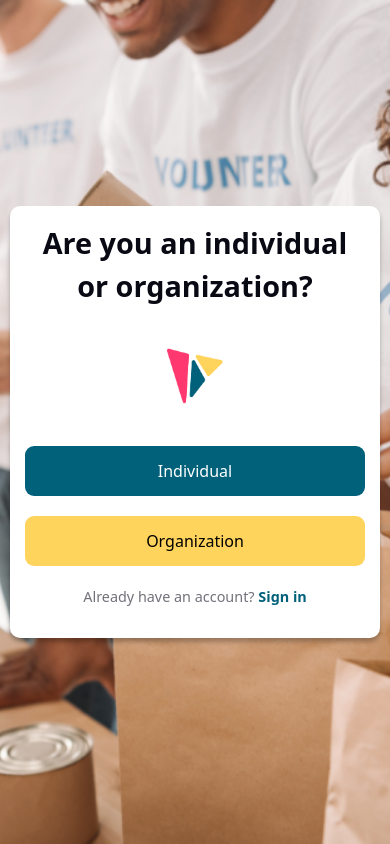
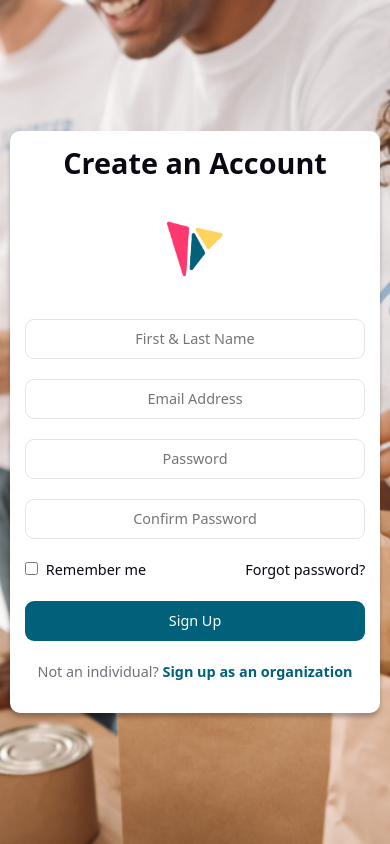
Before and after one commit to AtriaCoop/townhall-frontend, a Next.js app: page / in a window 390 px wide. Both pictures are taken after a click on the button "Individual". Built offline with nearby package versions, Linux system fonts and the light colour scheme.

Commit message:
added individual and organization modal

```diff
--- a/src/components/loading/loading.jsx
+++ b/src/components/loading/loading.jsx
@@ -5,6 +5,8 @@ export default function Loading() {
     const [visibleLogos, setVisibleLogos] = useState([]);
     const [showScreen, setShowScreen] = useState(false); // State to toggle between logo and new screen
     const [showSignInScreen, setShowSignInScreen] = useState(false);
+    const [showIndividualScreen, setShowIndividualScreen] = useState(false);
+    const [showOrganizationScreen, setShowOrganizationScreen] = useState(false);
 
     useEffect(() => {
         const logoSequence = [
@@ -40,20 +42,21 @@ export default function Loading() {
                         className={styles.logo}
                     />
                 ))
-            ) : !showSignInScreen ? (
+            ) : !showSignInScreen && !showIndividualScreen && !showOrganizationScreen ? (
                 // Main screen
                 <div className={styles.modal}>
-                    <div className={styles.modalTitle}>Are you an individual or organization?</div>
+                    <h1 className={styles.modalTitle}>Are you an individual or organization?</h1>
                     <img className={styles.modalLogo} src="/assets/logo.png" alt="App Logo" />
-                    <button className={`${styles.button} ${styles.individualButton}`}>Individual</button>
-                    <button className={`${styles.button} ${styles.organizationButton}`}>Organization</button>
+                    <button className={`${styles.button} ${styles.individualButton}`} onClick={() => setShowIndividualScreen(true)}>Individual</button>
+                    <button className={`${styles.button} ${styles.organizationButton}`} onClick={() => setShowOrganizationScreen(true)}>Organization</button>
                     <p className={styles.modalFooter}>Already have an account? <a className={styles.signIn} href="#" onClick={(e) => {e.preventDefault(); setShowSignInScreen(true)}}>Sign in</a></p>
                 </div>
-            ) : (
+
+            ) : showSignInScreen ? (
 
                 // Sign in screen
-                <div className={styles.signInModal}>
-                <h1 className={styles.signInModalTitle}>Sign in to your account</h1>
+                <div className={styles.formModal}>
+                    <h1 className={styles.formModalTitle}>Sign in to your account</h1>
                     <img className={styles.modalLogo} src="/assets/logo.png" alt="App Logo" />
                     <form className={styles.form}>
                         <div className={styles.inputGroup}>
@@ -79,10 +82,84 @@ export default function Loading() {
                     </form>
                         <p className={styles.signInFooter}>
                             Don’t have an account?{' '}
-                    <a className={styles.signUp} href="#" onClick={(e) => e.preventDefault()}>Sign up</a>
+                            <a className={styles.signUp} href="#" onClick={(e) => {e.preventDefault(); setShowScreen(true); setShowSignInScreen(false)}}>Sign up</a>
                         </p>
                 </div>
-            )}
+
+            ) : showIndividualScreen ? (
+                // Individual screen
+                <div className={styles.formModal}>
+                    <h1 className={styles.formModalTitle}>Create an Account</h1>
+                    <img className={styles.modalLogo} src="/assets/logo.png" alt="App Logo" />
+                    <form className={styles.form}>
+                        <div className={styles.inputGroup}>
+                        <label htmlFor="fullName"></label>
+                        <input className={styles.email} type="text" id="fullName" name="fullName" placeholder="First & Last Name" />
+                        </div>
+                        <div className={styles.inputGroup}>
+                        <label htmlFor="email"></label>
+                        <input className={styles.password} type="email" id="email" name="email" placeholder="Email Address" />
+                        </div>
+                        <div className={styles.inputGroup}>
+                        <label htmlFor="password"></label>
+                        <input className={styles.password} type="password" id="password" name="password" placeholder="Password" />
+                        </div>
+                        <div className={styles.inputGroup}>
+                        <label htmlFor="confirmPassword"></label>
+                        <input className={styles.password} type="password" id="confirmPassword" name="confirmPassword" placeholder="Confirm Password" />
+                        </div>
+                        <div className={styles.options}>
+                        <div>
+                            <input type="checkbox" id="rememberMe" />
+                            <label className={styles.rememberMe} htmlFor="rememberMe">Remember me</label>
+                        </div>
+                        <a className={styles.forgotPw} href="#" onClick={(e) => e.preventDefault()}>Forgot password?</a>
+                        </div>
+                        <button type="submit" className={styles.signInButton}>Sign Up</button>
+                    </form>
+                        <p className={styles.signInFooter}>
+                            Not an individual?{' '}
+                            <a className={styles.signUp} href="#" onClick={(e) => {e.preventDefault(); setShowScreen(true); setShowIndividualScreen(false)}}>Sign up as an organization</a>
+                        </p>
+                </div>
+
+            ) : showOrganizationScreen ? (
+                // Organization screen
+                <div className={styles.formModal}>
+                    <h1 className={styles.formModalTitle}>Create an Account</h1>
+                    <img className={styles.modalLogo} src="/assets/logo.png" alt="App Logo" />
+                    <form className={styles.form}>
+                        <div className={styles.inputGroup}>
+                        <label htmlFor="fullName"></label>
+                        <input className={styles.email} type="text" id="fullName" name="fullName" placeholder="First & Last Name" />
+                        </div>
+                        <div className={styles.inputGroup}>
+                        <label htmlFor="email"></label>
+                        <input className={styles.password} type="email" id="email" name="email" placeholder="Email Address" />
+                        </div>
+                        <div className={styles.inputGroup}>
+                        <label htmlFor="password"></label>
+                        <input className={styles.password} type="password" id="password" name="password" placeholder="Password" />
+                        </div>
+                        <div className={styles.inputGroup}>
+                        <label htmlFor="confirmPassword"></label>
+                        <input className={styles.password} type="password" id="confirmPassword" name="confirmPassword" placeholder="Confirm Password" />
+                        </div>
+                        <div className={styles.options}>
+                        <div>
+                            <input type="checkbox" id="rememberMe" />
+                            <label className={styles.rememberMe} htmlFor="rememberMe">Remember me</label>
+                        </div>
+                        <a className={styles.forgotPw} href="#" onClick={(e) => e.preventDefault()}>Forgot password?</a>
+                        </div>
+                        <button type="submit" className={styles.signInButton}>Sign Up</button>
+                    </form>
+                        <p className={styles.signInFooter}>
+                            Not an organization?{' '}
+                            <a className={styles.signUp} href="#" onClick={(e) => {e.preventDefault(); setShowScreen(true); setShowOrganizationScreen(false)}}>Sign up as an individual</a>
+                        </p>
+            </div>
+            ): null}
         </div>
     );
 }
--- a/src/styles/loading.module.scss
+++ b/src/styles/loading.module.scss
@@ -28,10 +28,11 @@
 }
 
 /* Modal Styles */
-.modal, .signInModal {
+.modal, .formModal {
     width: 90%;
     max-width: 792px;
-    height: auto;
+    max-height: 90vh;
+    overflow-y: auto;
     padding: 30px;
     background-color: #FFFFFF;
     border-radius: 10px;
@@ -39,14 +40,14 @@
     display: flex;
     flex-direction: column;
     align-items: center;
-    justify-content: center;
+    justify-content: flex-start;
     gap: 20px;
     position: relative;
 }
 
-.modalTitle, .signInModalTitle {
+.modalTitle, .formModalTitle {
     font-size: 2.5rem;
-    font-weight: bold;
+    font-weight: 600;
     text-align: center;
     color: #090914;
     margin-bottom: 20px;
@@ -152,11 +153,11 @@
 
 /* Responsive Styles */
 @media (max-width: 768px) {
-    .modal, .signInModal {
+    .modal, .formModal {
         padding: 20px;
     }
 
-    .modalTitle, .signInModalTitle {
+    .modalTitle, .formModalTitle {
         font-size: 2rem;
     }
 
@@ -170,12 +171,12 @@
 }
 
 @media (max-width: 480px) {
-    .modal, .signInModal {
+    .modal, .formModal {
         width: 95%;
         padding: 15px;
     }
 
-    .modalTitle, .signInModalTitle {
+    .modalTitle, .formModalTitle {
         font-size: 1.8rem;
     }
 
```
Lines whose indentation alone changed are shown as unchanged.
